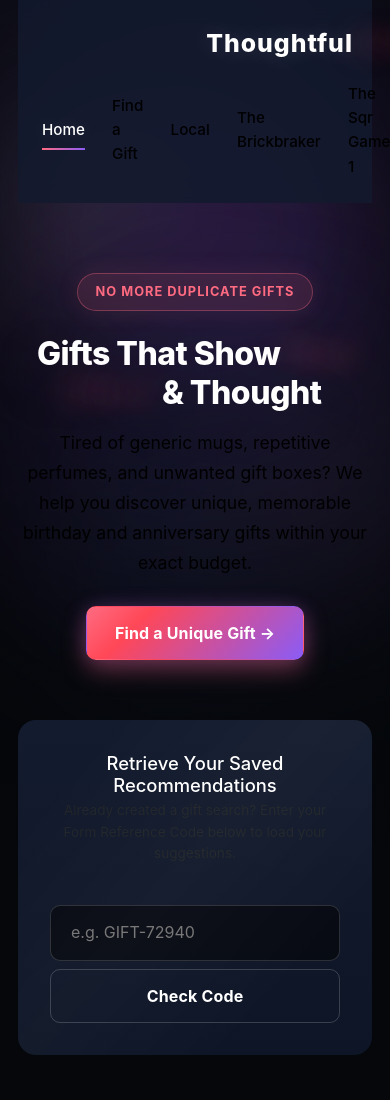
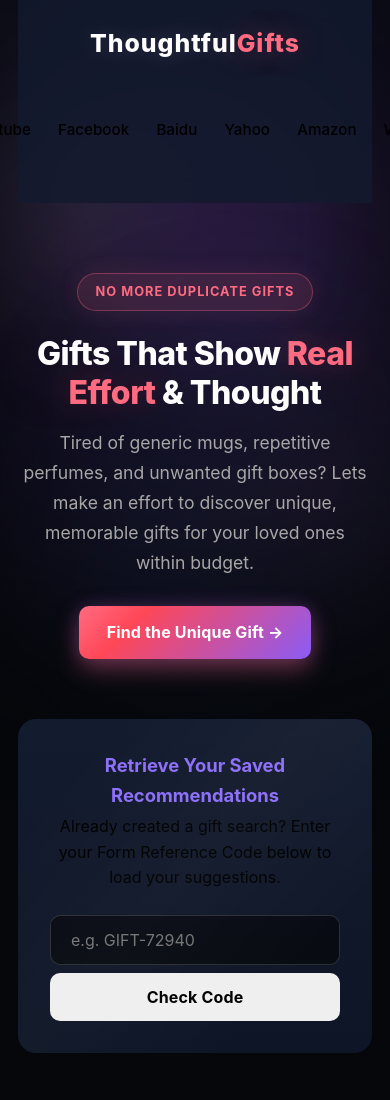
Before and after one commit to Krshnsr/git-site0.2, a website: page index.html in a window 390 px wide. Shown: the top 1100 px of the page. Drawn offline with nearby package versions, Linux system fonts and the light colour scheme.

Commit message:
font recolor not visiblity

```diff
--- a/index.html
+++ b/index.html
@@ -50,7 +50,7 @@
     .promo-section .promo-frame-wrapper p,
     .promo-section .promo-frame-wrapper h3 {
       color: #fff;
-      text-shadow: 0 2px 6px rgba(0,0,0,0.6);
+      text-shadow: 0 2px 3px rgba(0,0,0,0.6);
     }
 
     @media (max-width: 600px) {
@@ -78,6 +78,20 @@
         <a href="game3sg2.html">The Sqr Game 2</a>
         <a href="game4sg3.html">The circle Game </a>
         <a href="photoresize.html">Resize your photo</a>
+        <a href="http://www.youtube.com">Youtube</a>
+        <a href="http://www.facebook.com">Facebook</a>
+        <a href="http://www.baidu.com">Baidu</a>
+        <a href="http://www.yahoo.com">Yahoo</a>
+        <a href="http://www.amazon.com">Amazon</a>
+        <a href="http://www.wikipedia.org">Wikipedia</a>
+        <a href="http://www.qq.com">QQ</a>
+        <a href="http://www.google.co.in">Google India</a>
+        <a href="http://www.twitter.com">Twitter</a>
+        <a href="http://www.live.com">Live</a>
+        <a href="http://www.taobao.com">Taobao</a>
+        <a href="http://www.bing.com">Bing</a>
+        <a href="http://www.instagram.com">Instagram</a>
+        <a href="http://www.weibo.com">Weibo</a>
       </nav>
     </header>
 
@@ -87,10 +101,11 @@
         <div class="badge-tag">No More Duplicate Gifts</div>
         <h1>Gifts That Show <span>Real Effort</span> & Thought</h1>
         <p>
-          Tired of generic mugs, repetitive perfumes, and unwanted gift boxes? We help you discover unique, memorable birthday and anniversary gifts within your exact budget.
+          Tired of generic mugs, repetitive perfumes, and unwanted gift boxes? Lets make an effort to discover unique, memorable gifts for your loved ones within budget.
         </p>
         <div class="hero-actions">
-          <a href="form.html" class="btn btn-gradient">Find a Unique Gift &rarr;</a>
+
+          <a href="form.html" class="btn btn-gradient">Find the Unique Gift &rarr;</a>
         </div>
       </section>
 
@@ -98,11 +113,11 @@
       <section class="card lookup-box">
         <div class="lookup-text">
           <h3>Retrieve Your Saved Recommendations</h3>
-          <p>Already created a gift search? Enter your Form Reference Code below to load your suggestions.</p>
+          <p1>Already created a gift search? Enter your Form Reference Code below to load your suggestions.</p1>
         </div>
         <form class="lookup-form" onsubmit="lookupCode(event)">
           <input type="text" id="home-code-input" placeholder="e.g. GIFT-72940" required />
-          <button type="submit" class="btn btn-outline">Check Code</button>
+          <button type="submit" class="btn btn-inline">Check Code</button>
         </form>
       </section>
 
@@ -140,8 +155,7 @@
   </div>
 
   <!-- Bootstrap CSS -->
-  <link href="https://cdn.jsdelivr.net/npm/bootstrap@5.3.3/dist/css/bootstrap.min.css" rel="stylesheet">
-  <link rel="stylesheet" href="style.css">
+    <link rel="stylesheet" href="style.css">
 
 </body>
 </html>
--- a/style.css
+++ b/style.css
@@ -80,12 +80,13 @@
 
     /* Navigation */
     .navbar {
-      position: relative;
+      position: sticky;
+      top: 0;
       z-index: 4;
       display: flex;
       justify-content: space-between;
       align-items: center;
-      padding: 24px 0;
+      padding: 25 px 0;
     }
 
     .brand {
@@ -102,8 +103,8 @@
     .nav-links a {
       color: #94a3b8;
       text-decoration: none;
-      margin-left: 24px;
-      font-size: 0.95rem;
+      margin-left: 2px;
+      font-size: 1.2rem;
       transition: color 0.3s ease;
     }
 
@@ -183,7 +184,7 @@
     }
 
     .btn-outline {
-      background: transparent;
+      background: transparent 30%;
       border: 1px solid rgba(255, 255, 255, 0.2);
       color: #fff;
     }
@@ -447,8 +448,9 @@ body {
 
 .brand span {
   background: var(--gradient-primary);
+  background-clip: text;
   -webkit-background-clip: text;
-  -webkit-text-fill-color: transparent;
+  -webkit-text-fill-color: transparent 45%;
 }
 
 .nav-links a {
@@ -508,7 +510,7 @@ body {
 }
 
 .btn-outline {
-  background: transparent;
+  background: transparent 15%;
   border: 1px solid var(--border-color);
   color: var(--text-main);
 }
@@ -552,7 +554,7 @@ body {
 .hero h1 span {
   background: var(--gradient-primary);
   -webkit-background-clip: text;
-  -webkit-text-fill-color: transparent;
+  -webkit-text-fill-color: transparent 45%;
 }
 
 .hero p {
@@ -1119,11 +1121,12 @@ body::after {
 
 .nav-links a:hover::after,
 .nav-links a.active::after {
-  transform: scaleX(1);
+  transform: scaleX(2);
 }
 
 .hero {
   text-align: center;
+  color: #a8a6a6;
   padding: 80px 0 60px 0;
   max-width: 800px;
   margin: 0 auto;
@@ -1180,7 +1183,7 @@ body::after {
   text-decoration: none;
   transition: transform 0.25s ease, box-shadow 0.25s ease, border-color 0.25s ease, background 0.25s ease;
   cursor: pointer;
-  border: 1px solid transparent;
+  border: 1px solid transparent 10%;
   letter-spacing: 0.01em;
 }
 
@@ -1199,8 +1202,8 @@ body::after {
 }
 
 .btn-outline {
-  background: transparent;
-  border: 1px solid rgba(255, 255, 255, 0.18);
+  background: transparent 40%;
+  border: 1px solid rgba(238, 235, 235, 0.815);
   color: #fff;
 }
 
@@ -1245,7 +1248,7 @@ body::after {
 .lookup-text h3 {
   font-size: 1.35rem;
   margin-bottom: 8px;
-  color: #fff;
+  color: #8d6ffb;
 }
 
 .lookup-text p {
@@ -1254,6 +1257,7 @@ body::after {
 }
 
 .lookup-form {
+   color: #584df7;
   display: flex;
   gap: 12px;
   flex-shrink: 0;
@@ -1542,7 +1546,7 @@ body::after {
 .hero h1 span {
   background: var(--gradient-primary);
   -webkit-background-clip: text;
-  -webkit-text-fill-color: transparent;
+  -webkit-text-fill-color: transparent 50%;
 }
 
 .hero p {
```
Also changed, not shown: game1bb.html (+1 -1 lines).
